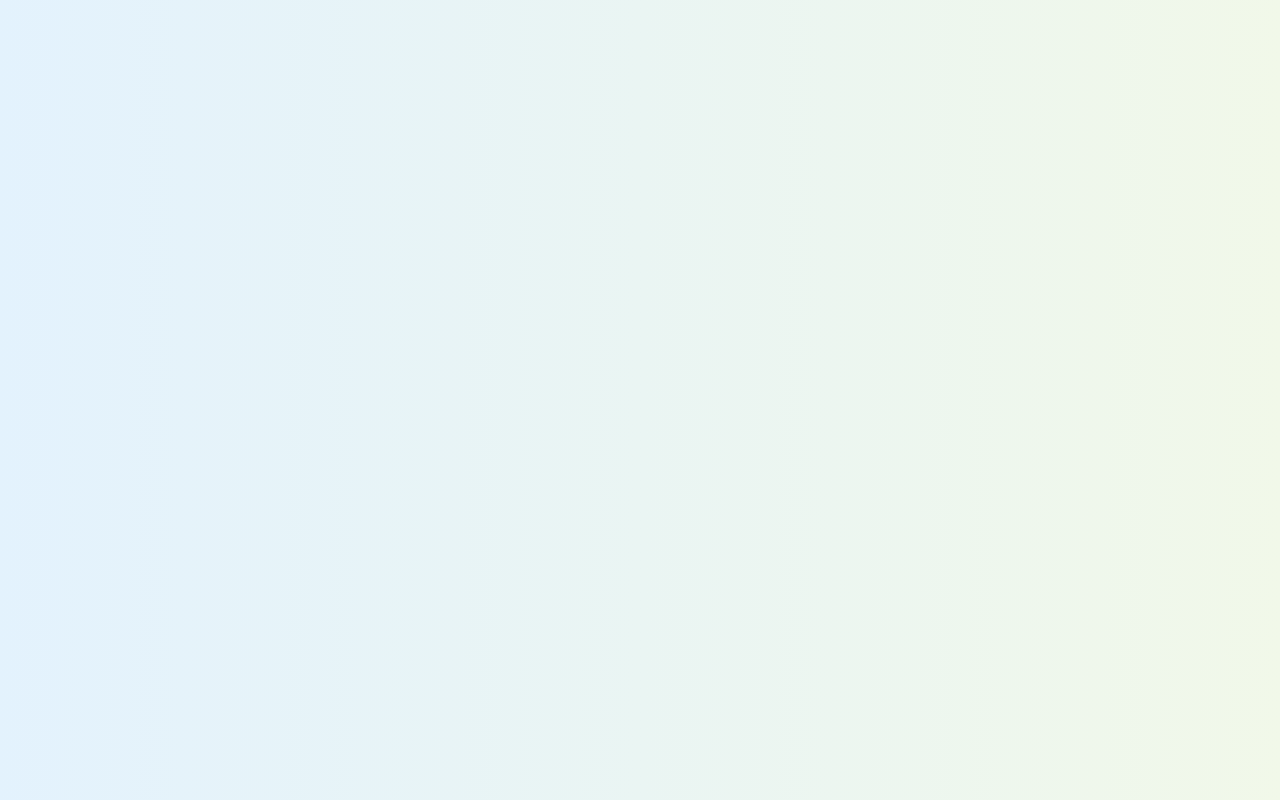
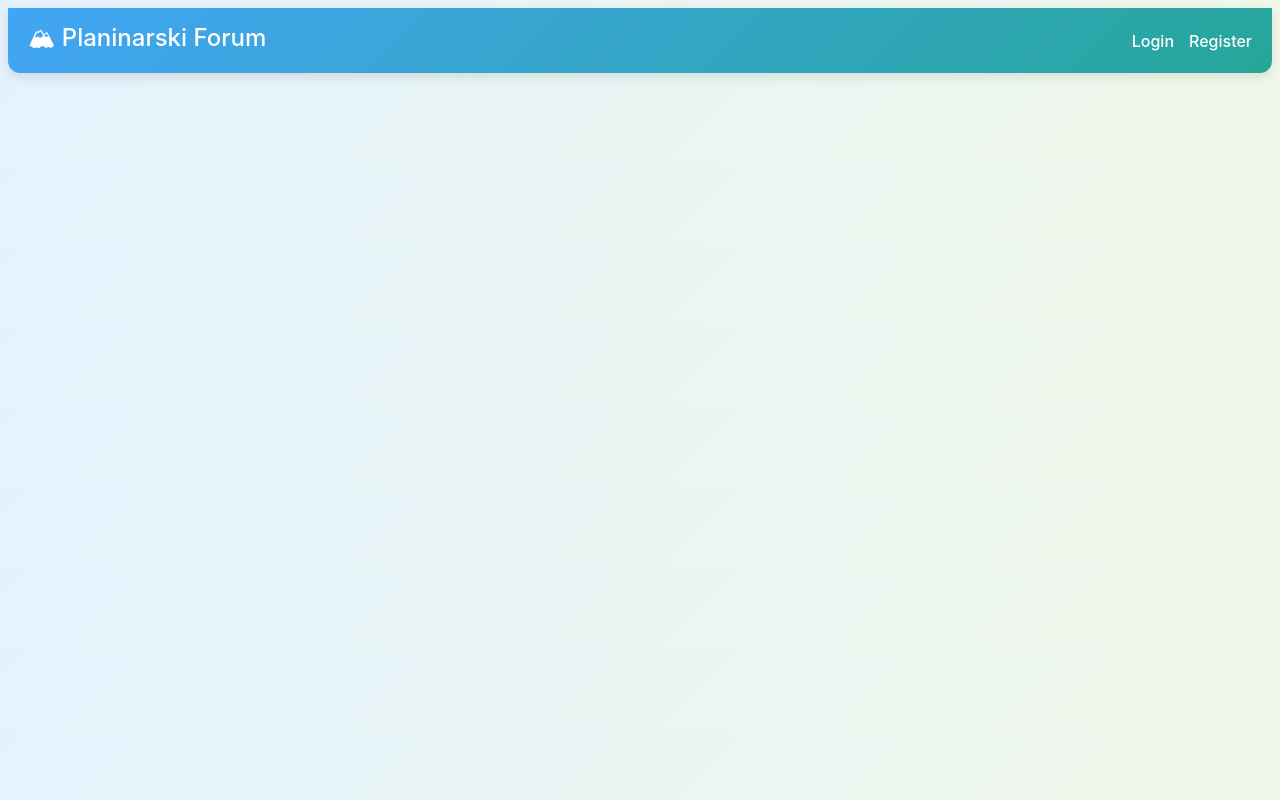
Before and after one commit to elab-development/internet-tehnologije-2025-forum_2022_0056, a React (Vite) app in the folder frontend/: page /login in a window 1280 px wide. Before the commit this address had no page. Built offline with nearby package versions, Linux system fonts and the light colour scheme.

Commit message:
Dodavanje NavBar-a

```diff
--- a/frontend/src/App.jsx
+++ b/frontend/src/App.jsx
@@ -1,12 +1,14 @@
 import { useEffect, useState } from "react";
 import Weather from "./components/Weather";
 import { BrowserRouter as Router, Routes, Route, useNavigate } from "react-router-dom";
-import TopicDetail from "./pages/topicDetail"; // kreiraćemo ovaj fajl
+import TopicDetail from "./pages/topicDetail";
+import Navbar from "./components/Navbar";
 
 
 function App() {
   return (
     <Router>
+      <Navbar user={null} />
       <Routes>
         {/* Početna stranica */}
         <Route path="/" element={<Home />} />
--- /dev/null
+++ b/frontend/src/components/Navbar.jsx
@@ -0,0 +1,34 @@
+// src/components/Navbar.jsx
+import { Link } from "react-router-dom";
+import React from "react";
+
+function Navbar({ user }) {
+  return (
+    <nav className="navbar">
+      <div className="navbar-logo">
+        <Link to="/" className="navbar-link">
+          🏔 Planinarski Forum
+        </Link>
+      </div>
+
+      <div className="navbar-menu">
+        {!user && (
+          <>
+            <Link to="/login" className="navbar-link">Login</Link>
+            <Link to="/register" className="navbar-link">Register</Link>
+          </>
+        )}
+
+        {user && (
+          <>
+            <span className="navbar-user">Hello, {user.name}</span>
+            <Link to="/profile" className="navbar-link">Profile</Link>
+            <Link to="/logout" className="navbar-link">Logout</Link>
+          </>
+        )}
+      </div>
+    </nav>
+  );
+}
+
+export default Navbar;
--- a/frontend/src/index.css
+++ b/frontend/src/index.css
@@ -117,3 +117,45 @@ h1 {
   justify-content: space-between;
   align-items: flex-start;
 }
+
+/* === NAVBAR === */
+.navbar {
+  display: flex;
+  justify-content: space-between;
+  align-items: center;
+  padding: 12px 20px;
+  background: linear-gradient(135deg, #42a5f5, #26a69a); /* plava u zelenu */
+  color: #fff;
+  box-shadow: 0 4px 12px rgba(0,0,0,0.1);
+  position: sticky;
+  top: 0;
+  z-index: 100;
+  border-radius: 0 0 12px 12px;
+}
+
+.navbar-logo {
+  font-size: 1.5rem;
+  font-weight: 700;
+}
+
+.navbar-menu {
+  display: flex;
+  gap: 15px;
+  align-items: center;
+}
+
+.navbar-link {
+  color: #fff;
+  text-decoration: none;
+  font-weight: 500;
+  transition: all 0.2s ease;
+}
+
+.navbar-link:hover {
+  color: #e0f7fa; /* svetla akcent boja */
+  transform: translateY(-2px);
+}
+
+.navbar-user {
+  font-weight: 600;
+}
```
